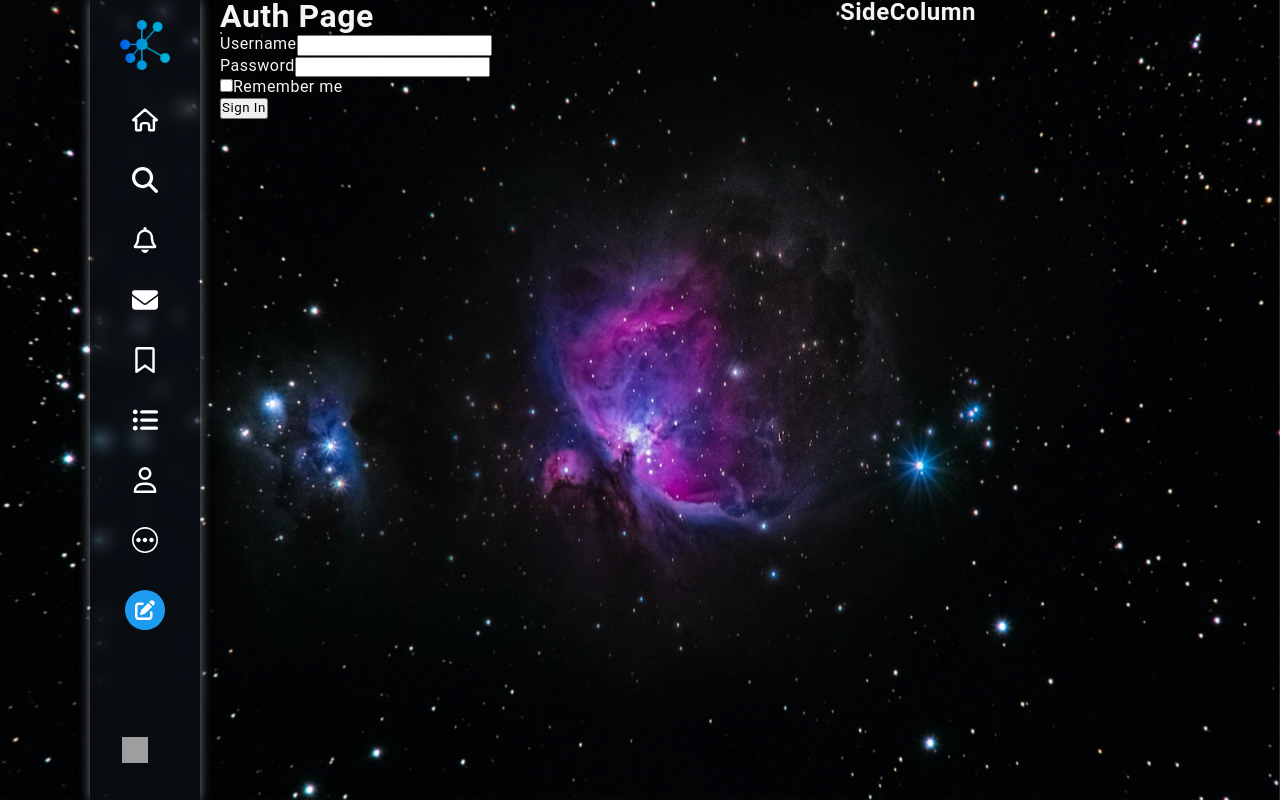
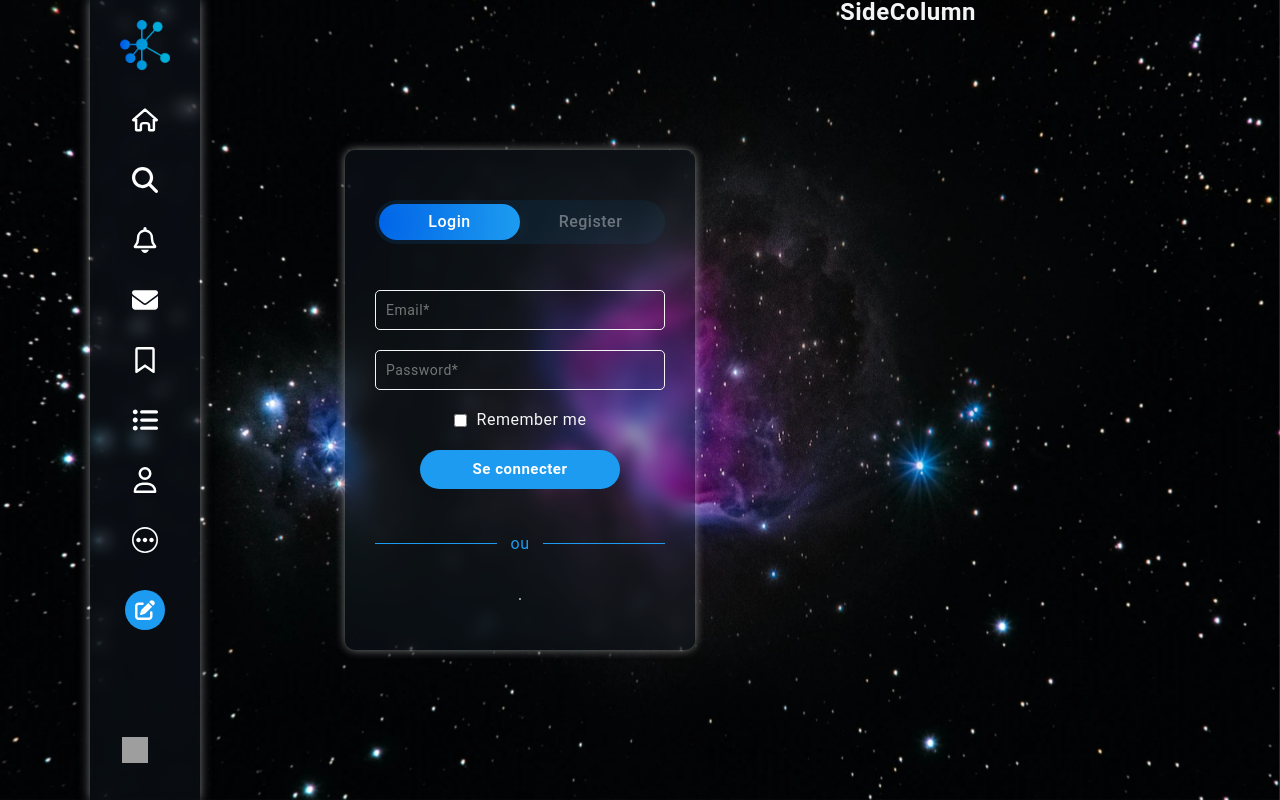
Before and after one commit to Ax-07/social_network_ts, a React (Vite) app in the folder client/: page /auth in a window 1280 px wide. Built offline with nearby package versions, Linux system fonts and the light colour scheme; no server answers; grey boxes are pictures that could not be loaded.

Commit message:
refactoring

```diff
--- a/client/src/pages/auth/AuthPage.tsx
+++ b/client/src/pages/auth/AuthPage.tsx
@@ -1,65 +1,36 @@
-import { useRef, useState } from "react";
-import { useDispatch } from "react-redux";
-import { useNavigate } from "react-router-dom";
-import { useLoginMutation } from "../../services/auth/authApi";
+import { useState } from "react";
 import GoogleAuthBtn from "../../components/google-auth-btn/GoogleAuthBtn";
-import { loginSuccess } from "../../services/auth/authSlice";
-
-interface Error {
-  data: {
-    error: string;
-  };
-}
+import Login from "./Login";
+import Register from "./Register";
 
 const AuthPage = () => {
-  const dispatch = useDispatch();
-  const navigate = useNavigate();
-  const loginFormData = useRef<HTMLFormElement>(null);
-  const [login] = useLoginMutation();
-  const [error, setError] = useState<string | null>(null);
-
-  const handleLogin = async (e: React.FormEvent<HTMLFormElement>) => {
-    e.preventDefault();
-    setError(null); // Réinitialise l'erreur à chaque tentative de connexion
-
-    try {
-      const response = await login({
-        email: loginFormData.current?.email.value,
-        password: loginFormData.current?.password.value,
-      }).unwrap(); // Utilisation de unwrap pour obtenir la réponse directement ou lancer une erreur
-      const data = response.data;
-      dispatch(loginSuccess({ user: data.user, token: data.token }));
-    } catch (err) {
-      setError((err as Error).data.error);
-    } finally {
-      navigate("/");
-    }
+  const [isLogin, setIsLogin] = useState(true);
+  const handleTabChange = (event: React.ChangeEvent<HTMLInputElement>) => {
+    setIsLogin(event.target.value === 'login');
   };
-
   return (
-    <div>
-      <h1>Auth Page</h1>
+    <div className="auth-page">
+      <div className="auth-page__container">
+      <div className="controls">
+        <div className="tabs">
+          <input className="sr-only" type="radio" name="tabs" id="login" value={'login'} checked={isLogin} onChange={handleTabChange}/>
+          <label htmlFor="login">Login</label>
+          <input  className="sr-only" type="radio" name="tabs" id="register" value={'register'} checked={!isLogin} onChange={handleTabChange}/>
+          <label htmlFor="register">Register</label>
+          <div className="tabs__indicator">
+            <div className="tabs__track">
+              <label htmlFor="login" className="tabs__label">Login</label>
+              <label htmlFor="register" className="tabs__label">Register</label>
+            </div>
+          </div>
+        </div>
+      </div>
+      {isLogin ? <Login /> : <Register />}
+      <div className="auth-page__line">
+        <hr /><p>ou</p><hr />
+      </div>
       <GoogleAuthBtn />
-      <form ref={loginFormData} onSubmit={handleLogin}>
-        <span className="error" color="red">
-          {error}
-        </span>
-        <div className="input-wrapper">
-          <label htmlFor="email">Username</label>
-          <input type="email" id="email" name="email" />
-        </div>
-        <div className="input-wrapper">
-          <label htmlFor="password">Password</label>
-          <input type="password" id="password" name="password" />
-        </div>
-        <div className="input-remember">
-          <input type="checkbox" id="remember-me" name="remember-me" />
-          <label htmlFor="remember-me">Remember me</label>
-        </div>
-        <button type="submit" className="sign-in-button">
-          Sign In
-        </button>
-      </form>
+      </div>
     </div>
   );
 };
```
